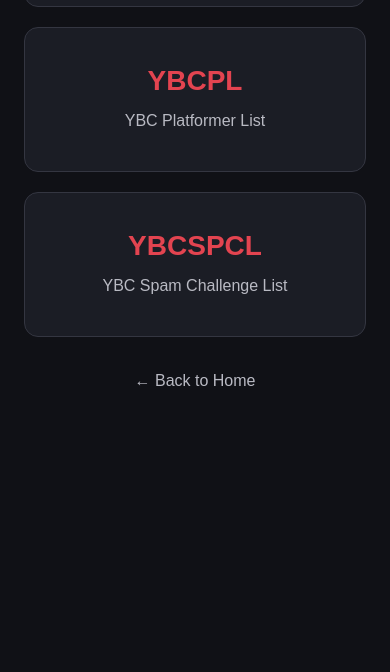
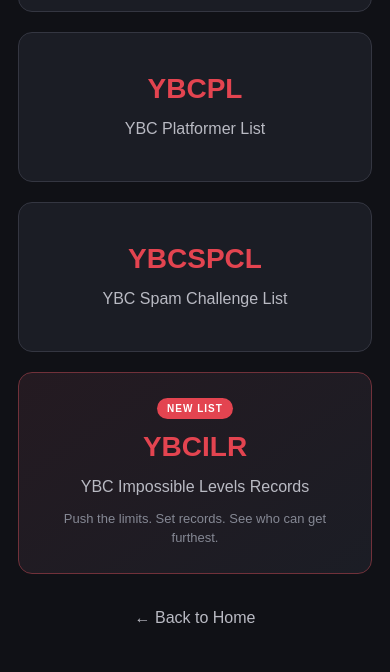
Before and after one commit to MrYBC-YBCCL/ybccl, a plain HTML site: page explore.html in a window 390 px wide. Shown: the part 396-1068 px from the top of the page. Before the commit the page ends 861 px from the top, so only its background shows below. Drawn offline with Linux system fonts and the light colour scheme.

Commit message:
Revise explore.html for layout and new list
Updated the layout and styles for better responsiveness. Added a new list for YBC Impossible Levels Records with a description.

```diff
--- a/explore.html
+++ b/explore.html
@@ -31,7 +31,7 @@
         }
 
         main {
-            max-width: 950px;
+            max-width: 1100px;
             margin: 0 auto;
             padding: 75px 24px;
             text-align: center;
@@ -44,7 +44,7 @@
 
         .lists {
             display: grid;
-            grid-template-columns: repeat(3, 1fr);
+            grid-template-columns: repeat(2, minmax(0, 1fr));
             gap: 20px;
         }
 
@@ -53,7 +53,7 @@
             flex-direction: column;
             justify-content: center;
             min-height: 190px;
-            padding: 25px 15px;
+            padding: 25px 20px;
             background: #1b1d25;
             border: 1px solid #343641;
             border-radius: 14px;
@@ -80,6 +80,30 @@
             margin: 0;
         }
 
+        .list-button .description {
+            margin-top: 10px;
+            font-size: 13px;
+            color: #858894;
+        }
+
+        .new-list {
+            border-color: #71313a;
+            background: linear-gradient(145deg, #241a21, #1b1d25);
+        }
+
+        .new-list .tag {
+            display: inline-block;
+            align-self: center;
+            margin-bottom: 12px;
+            padding: 5px 10px;
+            border-radius: 20px;
+            background: #e34450;
+            color: white;
+            font-size: 10px;
+            font-weight: bold;
+            letter-spacing: 1px;
+        }
+
         .back {
             display: inline-block;
             margin-top: 35px;
@@ -91,17 +115,17 @@
             color: white;
         }
 
-        @media (max-width: 700px) {
+        @media (max-width: 600px) {
             .lists {
                 grid-template-columns: 1fr;
             }
 
             main {
-                padding-top: 45px;
+                padding: 45px 18px;
             }
 
             .list-button {
-                min-height: 145px;
+                min-height: 150px;
             }
         }
     </style>
@@ -133,6 +157,15 @@
                 <h2>YBCSPCL</h2>
                 <p>YBC Spam Challenge List</p>
             </a>
+
+            <a href="ybcirl.html" class="list-button new-list">
+                <span class="tag">NEW LIST</span>
+                <h2>YBCILR</h2>
+                <p>YBC Impossible Levels Records</p>
+                <p class="description">
+                    Push the limits. Set records. See who can get furthest.
+                </p>
+            </a>
         </div>
 
         <a href="index.html" class="back">
```
